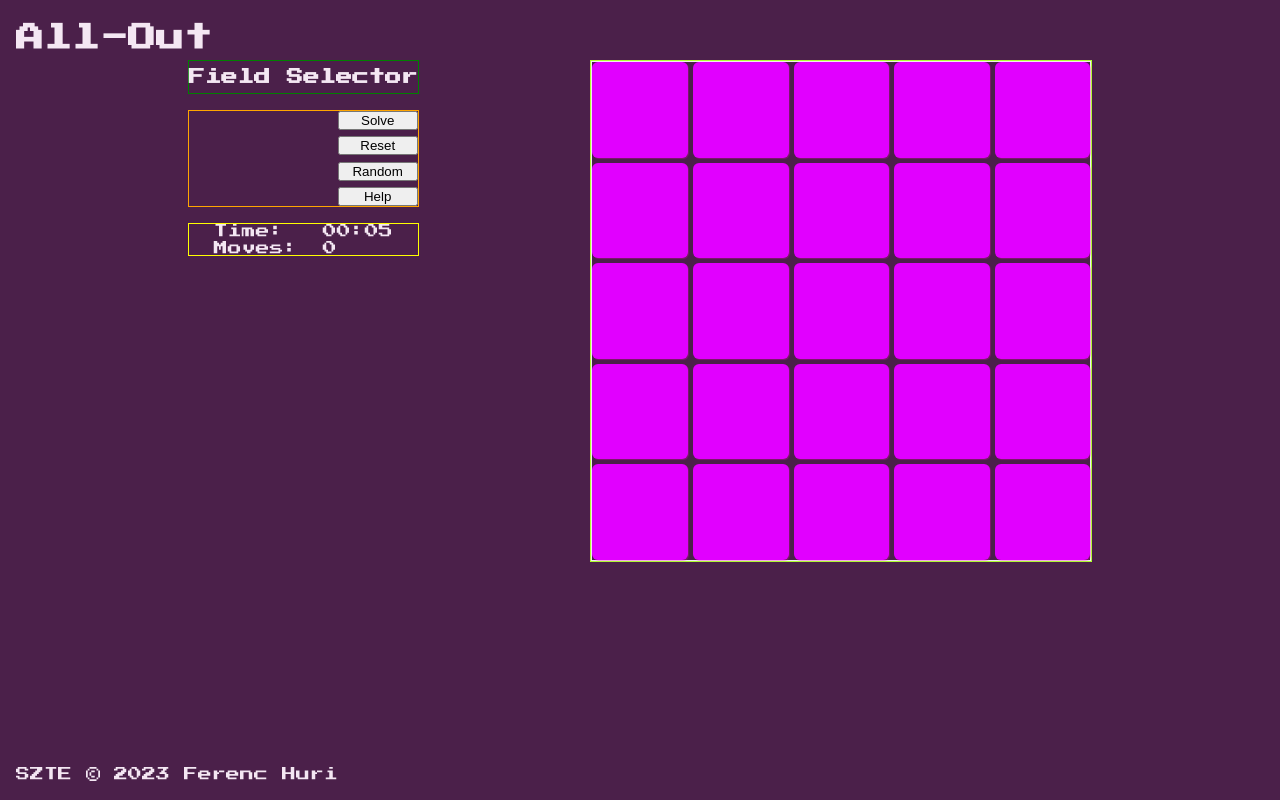
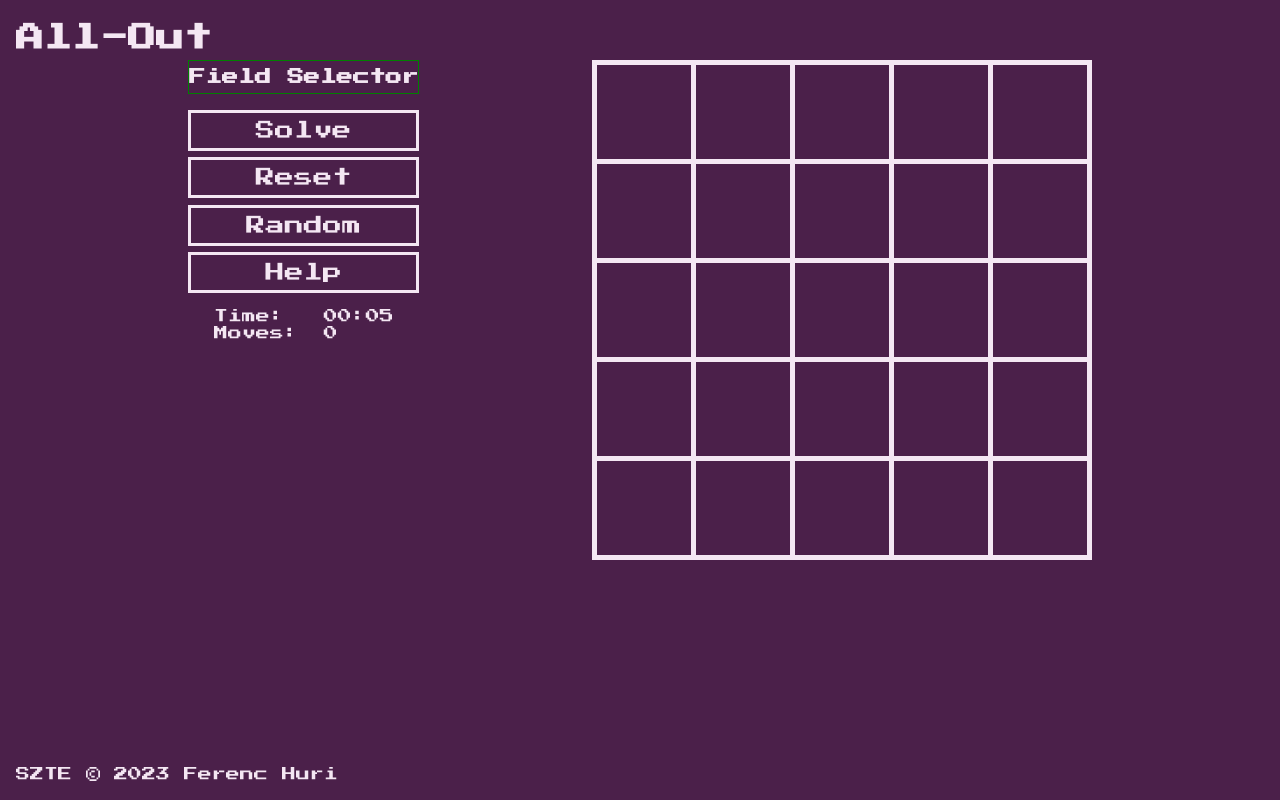
Before and after one commit to huriferenc/all-out, an Angular app: page / in a window 1280 px wide. Built offline with nearby package versions, Linux system fonts and the light colour scheme; what @ngneat/dialog would draw is missing.

Commit message:
*  All-out all neighbors of selected cell *  Modified game pad style

```diff
--- a/src/app/app.component.scss
+++ b/src/app/app.component.scss
@@ -19,21 +19,27 @@ aside.left {
   }
 
   section.functions {
-    border: 1px solid orange;
-
     display: flex;
     flex-direction: column;
     align-items: flex-end;
     gap: 0.4rem;
 
     button {
-      width: 5rem;
+      width: 100%;
+      font-size: 1.2rem;
+      color: $primary-color;
+      border: 3px solid $primary-color;
+      background-color: $secondary-color;
+      padding: 0.5rem 0;
+
+      &:hover {
+        color: $secondary-color;
+        background-color: $primary-color;
+      }
     }
   }
 
   section.info {
-    border: 1px solid yellow;
-
     display: flex;
     flex-direction: row;
     justify-content: space-evenly;
@@ -49,8 +55,6 @@ aside.left {
 }
 
 section.gamepad-container {
-  border: 1px solid greenyellow;
-
   #gamepad {
     width: 500px;
     height: 500px;
@@ -61,18 +65,17 @@ section.gamepad-container {
 
     // grid-template-columns: repeat(5, 1fr);
 
-    border: 1px solid $primary-color;
+    border: 5px solid $primary-color;
+    background-color: $primary-color;
 
     .cell {
-      background-color: rgb(225, 0, 255);
+      background-color: $secondary-color;
 
       aspect-ratio: 1;
       position: relative;
       transform: scale(1);
       transform-style: preserve-3d;
       transition: transform 0.5s;
-      box-shadow: 1px 1px 1px rgba(255, 0, 191, 0.3);
-      border-radius: 6px;
 
       &.selected {
         background-color: pink;
--- a/src/app/app.component.ts
+++ b/src/app/app.component.ts
@@ -1,15 +1,9 @@
 import { Component, OnDestroy, OnInit, inject } from '@angular/core';
 import { StoreService } from './store.service';
 import { BehaviorSubject } from 'rxjs';
-import { CELL_NUMBER } from './game.model';
+import { CELL_NUMBER, Cell } from './game.model';
 import { DialogService } from '@ngneat/dialog';
 import { HelpDialogComponent } from './help-dialog/help-dialog.component';
-
-interface Cell {
-  id: number;
-  selected: boolean;
-  // matched: boolean;
-}
 
 @Component({
   selector: 'app-root',
@@ -52,7 +46,13 @@ export class AppComponent implements OnInit, OnDestroy {
 
   selectCell(cell: Cell): void {
     this.storeService.cells = this.storeService.cells.map((item) => {
-      if (item.id === cell.id) {
+      if (
+        item.id === cell.id ||
+        (item.x === cell.x - 1 && item.y === cell.y) ||
+        (item.x === cell.x + 1 && item.y === cell.y) ||
+        (item.x === cell.x && item.y === cell.y - 1) ||
+        (item.x === cell.x && item.y === cell.y + 1)
+      ) {
         item.selected = !item.selected;
       }
 
--- a/src/app/game.model.ts
+++ b/src/app/game.model.ts
@@ -1,16 +1,19 @@
-import { Helper } from './helper';
+export const CELL_NUMBER = 25;
 
-export const CELL_NUMBER = 25;
+export const MAX_X = 5;
 
 export class Cell {
   id: number;
   selected: boolean;
-  // target: boolean;
+  x: number;
+  y: number;
 
-  constructor(id = Helper.randomNumber(), selected = false /*,target = false*/) {
+  constructor(id: number, selected = false) {
     this.id = id;
     this.selected = selected;
-    // this.target = target;
+
+    this.x = id % MAX_X;
+    this.y = Math.floor(id / MAX_X);
   }
 }
 
--- a/src/app/store.service.ts
+++ b/src/app/store.service.ts
@@ -80,6 +80,6 @@ export class StoreService {
   }
 
   generateCells(): void {
-    this.cells = [...new Array(CELL_NUMBER)].map((_, index) => new Cell(index, false));
+    this.cells = [...new Array(CELL_NUMBER)].map((_, index) => new Cell(index));
   }
 }
--- a/src/styles.scss
+++ b/src/styles.scss
@@ -8,6 +8,7 @@
   box-sizing: border-box;
   padding: 0;
   margin: 0;
+  font-family: 'RetroFont', Arial, sans-serif;
 }
 
 html,
@@ -23,10 +24,6 @@ body {
   justify-content: space-between;
   padding: 1rem;
   background-color: $secondary-color;
-
-  // font-family: -apple-system, BlinkMacSystemFont, 'Segoe UI', Roboto, Helvetica, Arial, sans-serif,
-  //   'Apple Color Emoji', 'Segoe UI Emoji', 'Segoe UI Symbol';
-  font-family: 'RetroFont', Arial, sans-serif;
   color: $primary-color;
   font-size: 14px;
 }
@@ -48,7 +45,7 @@ a:hover {
 }
 
 a:hover {
-  color: hsl(305deg 64.03% 80.3%);
+  color: $primary-color;
 }
 
 p {
```
